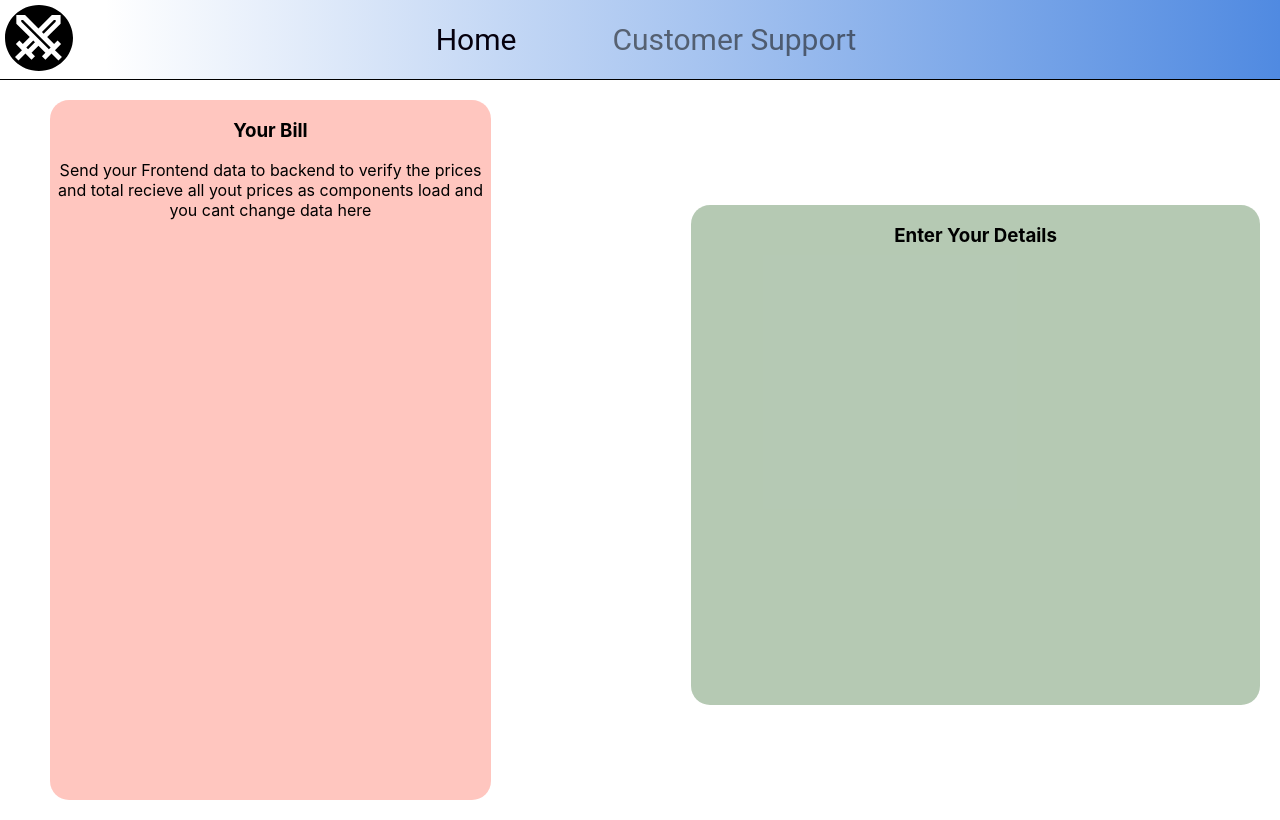
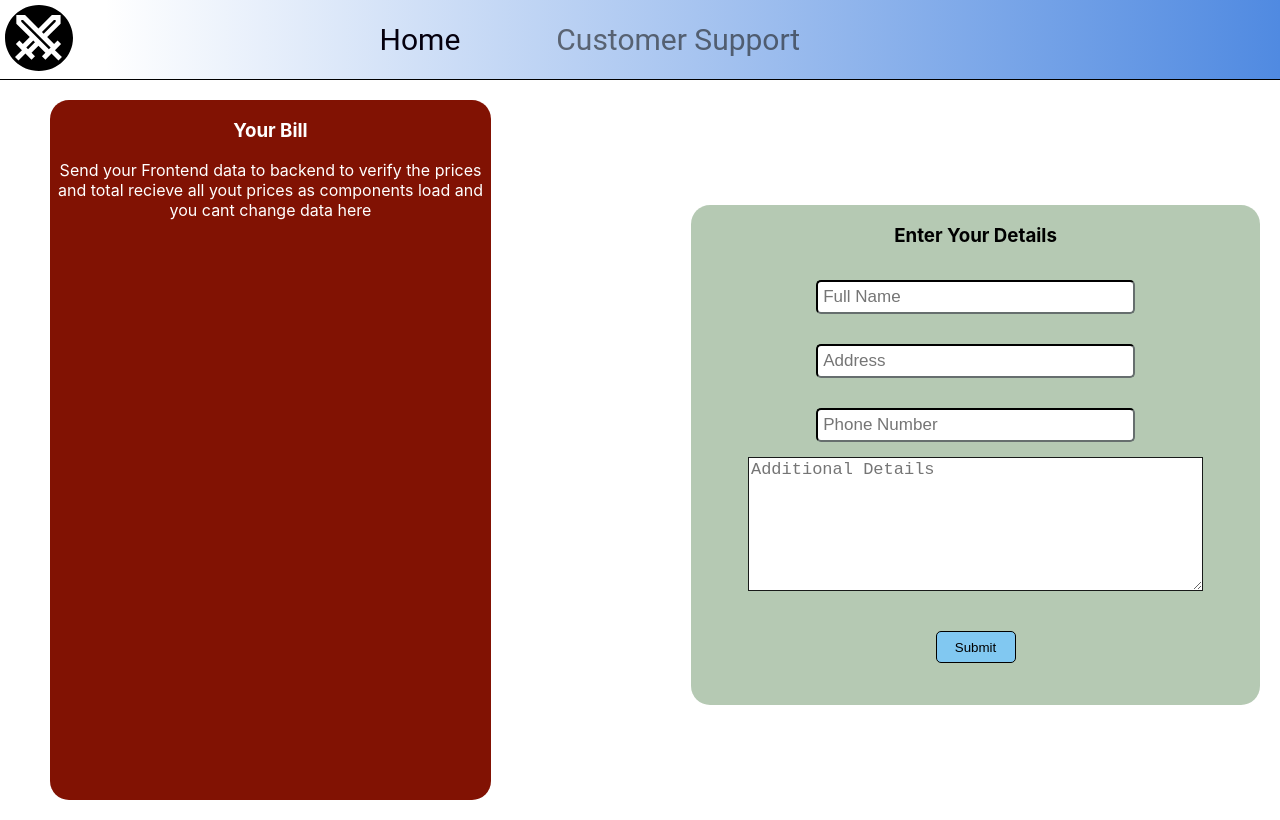
Before and after one commit to Subin-Panta/OnlineMenu, a React (Create React App) app: page /checkout in a window 1280 px wide. Built offline with nearby package versions, Linux system fonts and the light colour scheme.

Commit message:
added admin login page

```diff
--- a/package.json
+++ b/package.json
@@ -6,6 +6,7 @@
     "@testing-library/jest-dom": "^5.11.5",
     "@testing-library/react": "^11.1.1",
     "@testing-library/user-event": "^12.2.0",
+    "axios": "^0.21.0",
     "react": "^17.0.1",
     "react-dom": "^17.0.1",
     "react-redux": "^7.2.2",
--- a/src/App.js
+++ b/src/App.js
@@ -5,6 +5,7 @@ import { Switch, Route } from 'react-router-dom'
 import CustomerSupport from './components/CustomerSupport/CustomerSupport'
 import PageNotFound from './components/PageNotFound/PageNotFound'
 import Checkout from './components/Checkout/Checkout'
+import Login from './components/AdminPage/Login'
 const App = () => {
 	return (
 		<div>
@@ -13,6 +14,7 @@ const App = () => {
 				<Route exact path='/' component={Home} />
 				<Route exact path='/customerSupport' component={CustomerSupport} />
 				<Route exact path='/checkout' component={Checkout} />
+				<Route exact path='/adminLogin' component={Login} />
 				<Route component={PageNotFound} />
 			</Switch>
 		</div>
--- /dev/null
+++ b/src/components/AdminPage/Login.js
@@ -0,0 +1,46 @@
+import React, { useState } from 'react'
+import classes from './Login.module.css'
+const Login = () => {
+	const [formData, setFormData] = useState({
+		email: '',
+		password: ''
+	})
+	const submitHandler = e => {
+		e.preventDefault()
+		//send it to back end to verify
+	}
+	const changeHandler = e => {
+		setFormData({
+			...formData,
+			[e.target.name]: e.target.value
+		})
+		//before sending convert email adrress to lowercase
+	}
+	return (
+		<div className={classes.box}>
+			<h3> Login as Admin</h3>
+			<hr />
+			<form onSubmit={submitHandler}>
+				<input
+					type='email'
+					name='email'
+					placeholder='Enter Your Email Address'
+					required
+					value={formData.email}
+					onChange={changeHandler}
+				/>
+				<input
+					type='password'
+					name='password'
+					placeholder='Enter Your password'
+					required
+					value={formData.password}
+					onChange={changeHandler}
+				/>
+				<input type='submit' value='Submit' />
+			</form>
+		</div>
+	)
+}
+
+export default Login
--- /dev/null
+++ b/src/components/AdminPage/Login.module.css
@@ -0,0 +1,40 @@
+.box {
+	box-sizing: border-box;
+	text-align: center;
+	margin-left: auto;
+	margin-right: auto;
+	margin-top: 5rem;
+	height: 30rem;
+	width: 60%;
+	background-color: rgba(0, 0, 0, 0.527);
+	color: white;
+	padding: 2px;
+	border-radius: 5px;
+}
+.box form {
+	display: flex;
+	flex-direction: column;
+	width: 50%;
+	margin-left: auto;
+	margin-right: auto;
+	margin-top: 5rem;
+}
+.box form input {
+	border-radius: 5px;
+	height: 1.75rem;
+	margin: 10px 0px 10px 0;
+}
+.box form input[type='submit'] {
+	width: 20%;
+	margin: auto;
+	background-color: rgb(226, 43, 19);
+	color: rgb(0, 0, 0);
+	border: 1px solid black;
+	transition: all 0.5s ease-in-out;
+}
+.box form input[type='submit']:hover {
+	cursor: pointer;
+	background-color: rgb(19, 85, 226);
+	color: rgb(241, 225, 225);
+	border: 1px solid rgb(243, 239, 239);
+}
--- a/src/components/Layout/Bill/Bill.module.css
+++ b/src/components/Layout/Bill/Bill.module.css
@@ -1,7 +1,8 @@
 .bill {
+	color: white;
 	width: 469px;
 	height: 700px;
-	background-color: rgba(255, 188, 179, 0.84);
+	background-color: #811203;
 	border-radius: 19px;
 	text-align: center;
 	margin: 0 100px 0 0;
--- a/src/components/Layout/DetailForm/Detail.module.css
+++ b/src/components/Layout/DetailForm/Detail.module.css
@@ -6,3 +6,44 @@
 	text-align: center;
 	margin: 105px 0px 0px 100px;
 }
+.container {
+	max-height: 10rem;
+}
+.form {
+	display: flex;
+	flex-direction: column;
+	width: 80%;
+	margin: auto;
+}
+.form input[type='text'] {
+	border-radius: 5px;
+	border-color: rgb(24, 26, 26);
+	font-size: 17px;
+	margin: 15px;
+	margin-left: auto;
+	margin-right: auto;
+	padding: 5px;
+	box-sizing: border-box;
+	width: 70%;
+}
+.form textarea {
+	font-size: 17px;
+	border-color: rgb(24, 26, 26);
+	height: 8rem;
+	margin-bottom: 40px;
+}
+
+.form input[type='submit'] {
+	width: 5rem;
+	height: 2rem;
+	margin: auto;
+	background-color: rgb(129, 200, 241);
+	border: 1px solid black;
+	border-radius: 5px;
+	transition: all 0.5s ease-out;
+}
+.form input[type='submit']:hover {
+	cursor: pointer;
+	background-color: rgb(241, 129, 129);
+	border-radius: 10px;
+}
--- a/src/components/Layout/DetailForm/DetailForm.js
+++ b/src/components/Layout/DetailForm/DetailForm.js
@@ -1,9 +1,64 @@
-import React from 'react'
+import React, { useState } from 'react'
 import classes from './Detail.module.css'
 const DetailForm = () => {
+	const [formData, setFormData] = useState({
+		name: '',
+		address: '',
+		phoneNo: '',
+		additionalDetails: '',
+		gpsValue: {
+			longitude: '',
+			latitude: ''
+		}
+	})
+
+	const submitHandler = e => {
+		e.preventDefault()
+		console.log('here MF')
+		//submit to backend and generate a invoice and pass invoice back to client
+	}
+	const changeHandler = e => {
+		setFormData({ ...formData, [e.target.name]: e.target.value })
+	}
 	return (
 		<div className={classes.cform}>
-			<h3>Enter Your Details</h3>
+			<div className={classes.container}>
+				<h3>Enter Your Details</h3>
+				<form className={classes.form} onSubmit={e => submitHandler(e)}>
+					<input
+						name='name'
+						type='text'
+						placeholder='Full Name'
+						value={formData.name}
+						onChange={changeHandler}
+						required
+					/>
+					<input
+						type='text'
+						name='address'
+						placeholder='Address'
+						value={formData.address}
+						onChange={changeHandler}
+						required
+					/>
+
+					<input
+						type='text'
+						name='phoneNo'
+						placeholder='Phone Number'
+						value={formData.phoneNo}
+						onChange={changeHandler}
+						required
+					/>
+					<textarea
+						name='additionalDetails'
+						placeholder='Additional Details'
+						value={formData.additionalDetails}
+						onChange={changeHandler}
+					/>
+					<input type='submit' value='Submit' onChange={changeHandler} />
+				</form>
+			</div>
 		</div>
 	)
 }
--- a/src/components/Layout/Navbar/Navbar.js
+++ b/src/components/Layout/Navbar/Navbar.js
@@ -1,5 +1,5 @@
 import React from 'react'
-import { NavLink } from 'react-router-dom'
+import { Link, NavLink } from 'react-router-dom'
 import classes from './Navbar.module.css'
 const Navbar = () => {
 	const logo = (
@@ -52,6 +52,11 @@ const Navbar = () => {
 					</NavLink>
 				</li>
 			</ul>
+			<div className={classes.login}>
+				<Link className={classes.link} to='/adminLogin'>
+					Admin
+				</Link>
+			</div>
 		</nav>
 	)
 }
--- a/src/components/Layout/Navbar/Navbar.module.css
+++ b/src/components/Layout/Navbar/Navbar.module.css
@@ -42,3 +42,23 @@
 .acnav {
 	color: rgb(5, 0, 14);
 }
+.login,
+.link {
+	text-decoration: none;
+	font-size: 20px;
+	opacity: 0;
+	/* test */
+	padding: 5px;
+	margin-top: auto;
+	margin-bottom: auto;
+	margin-right: 1rem;
+}
+.login:hover,
+.link:hover {
+	font-size: 20px;
+	opacity: 1;
+	cursor: pointer;
+	display: block;
+	display: inline;
+	color: rgb(26, 16, 16);
+}
```
Also changed, not shown: 1 other file (tests, documents, lock files or other folders).
